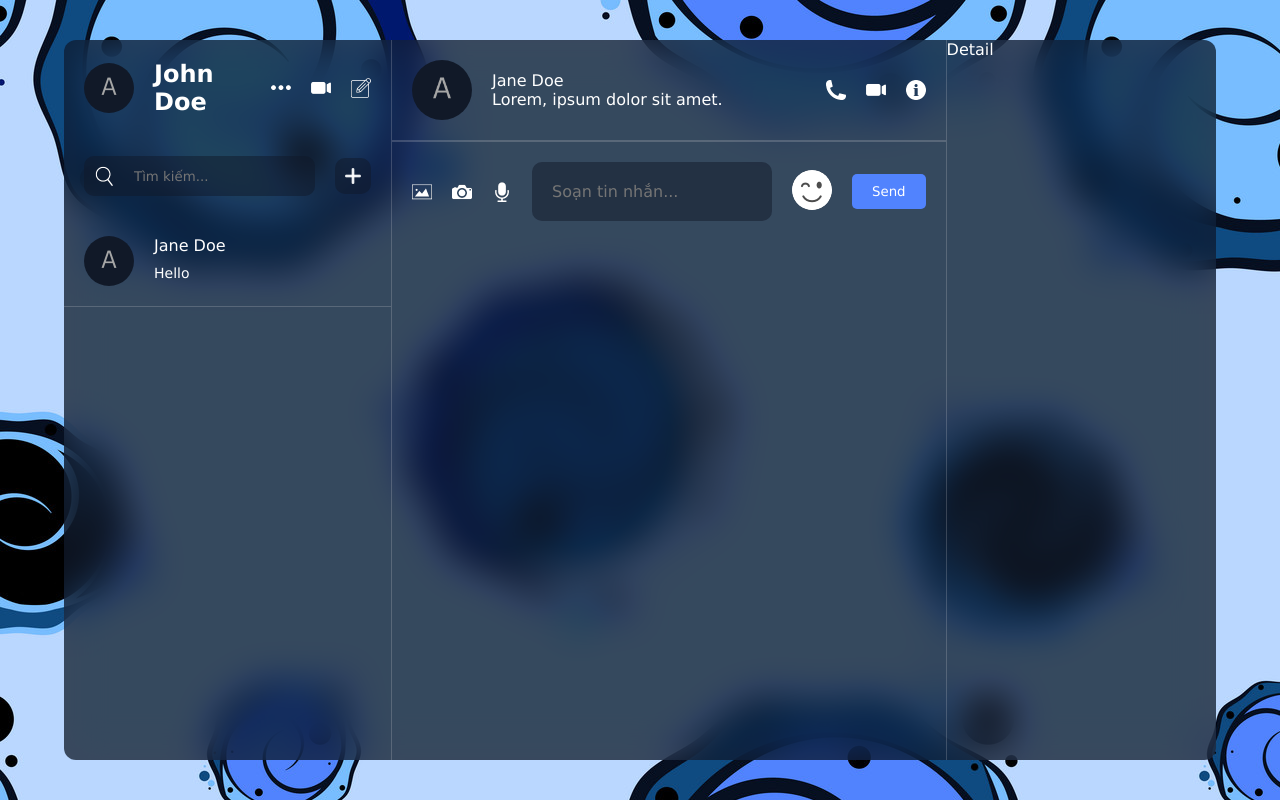
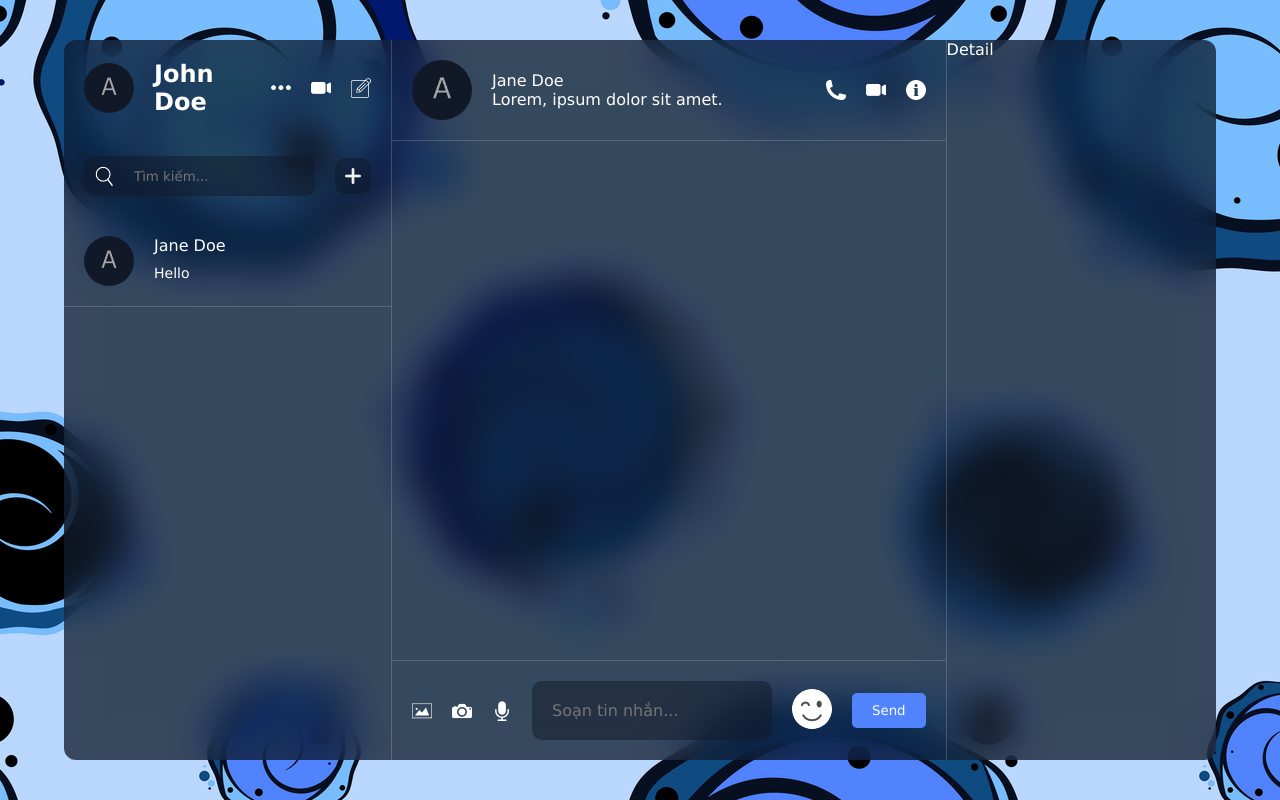
Before and after one commit to ThanhDuy2024/Wibu-Chat-App, a React (Vite) app: page / in a window 1280 px wide. Built offline with nearby package versions, Linux system fonts and the light colour scheme.

Commit message:
Add emoji

```diff
--- a/src/components/chat/Chat.jsx
+++ b/src/components/chat/Chat.jsx
@@ -1,6 +1,15 @@
+import { useState } from 'react';
 import './chat.css'
+import EmojiPicker from "emoji-picker-react";
 
 const Chat = () => {
+    const [open, setOpen] = useState(false);
+    const [text, setText] = useState("");
+
+    const handleEmoji = e => {
+        setText(prev => prev + e.emoji)
+        setOpen(false);
+    }
     return (
         <div className="chat">
             <div className="top">
@@ -24,9 +33,17 @@ const Chat = () => {
                     <img src="./camera.png" alt="" />
                     <img src="./mic.png" alt="" />
                 </div>
-                <input type="text" placeholder='Soạn tin nhắn...'/>
+                <input type="text" placeholder='Soạn tin nhắn...' value={text} onChange={e => setText(e.target.value)} />
                 <div className="emoji">
-                    <img src="./emoji.png" alt="" />
+                    <img src="./emoji.png" alt=""
+                        onClick={() => setOpen(pre => !pre)}
+                    />
+                    <div className="picker">
+                        <EmojiPicker
+                            open={open}
+                            onEmojiClick={handleEmoji}
+                        />
+                    </div>
                 </div>
                 <button className='sendButton'>Send</button>
             </div>
--- a/src/components/chat/chat.css
+++ b/src/components/chat/chat.css
@@ -3,6 +3,8 @@
     border-left: 1px solid #dddddd35;
     border-right: 1px solid #dddddd35;
     height: 100%;
+    display: flex;
+    flex-direction: column;
 
     .top {
         padding: 20px;
@@ -53,7 +55,10 @@
         }
     }
 
-    .center{}
+    .center{
+        padding: 20px;
+        flex: 1;
+    }
     .bottom{
         padding: 20px;
         display: flex;
@@ -61,6 +66,7 @@
         justify-content: space-between;
         border-top: 1px solid #dddddd35;
         gap: 20px;
+        margin-top: auto;
 
         .icons {
             display: flex;
@@ -81,6 +87,17 @@
             padding: 20px;
             border-radius: 10px;
             font-size: 16px;
+            color: white;
+        }
+
+        .emoji {
+            position: relative;
+
+            .picker {
+                position: absolute;
+                bottom: 50px;
+                left: 0;
+            }
         }
 
         .sendButton {
```
